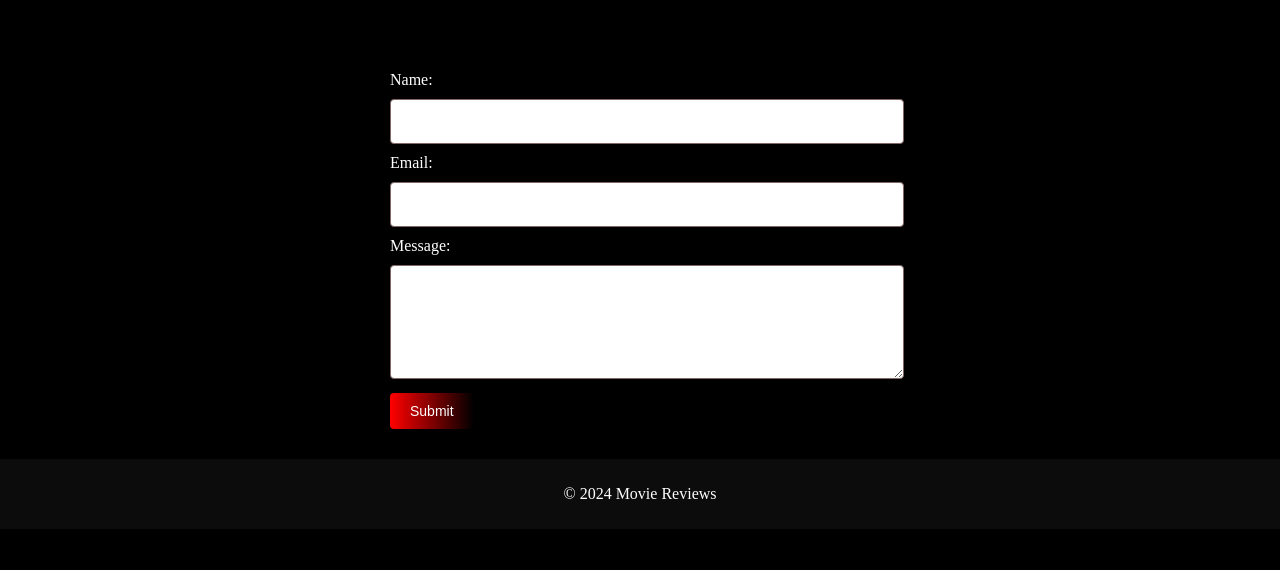
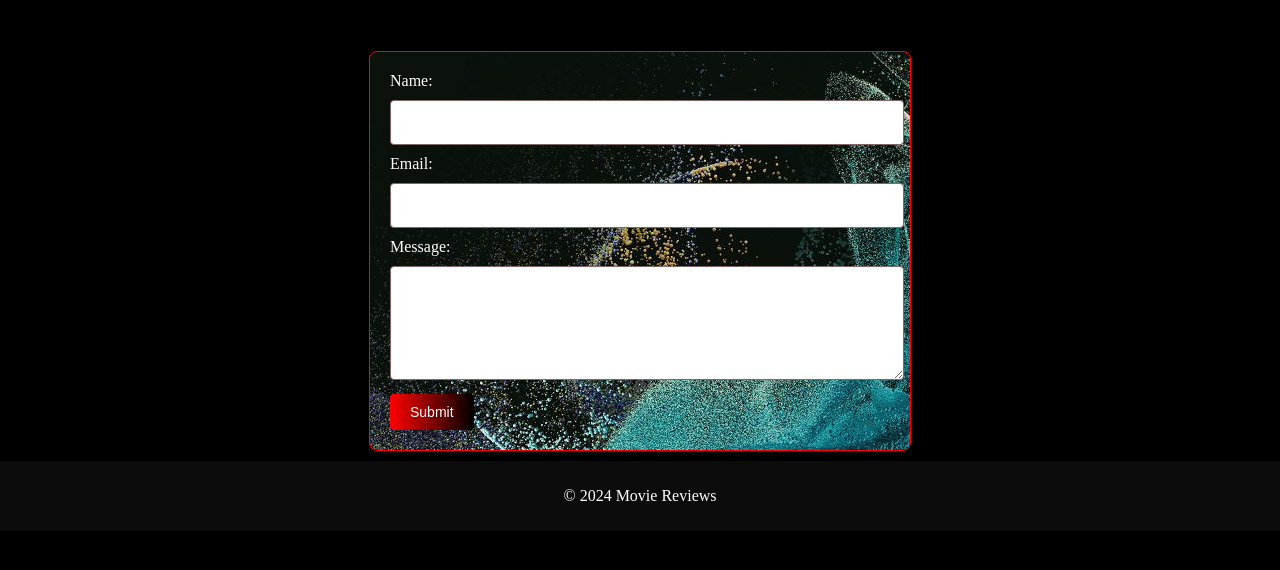
Before and after one commit to Youridolsakib/movies-review, a plain HTML site: page contact.html in a window 1280 px wide. Shown: the part 142-712 px from the top of the page. Drawn offline with Linux system fonts and the light colour scheme.

Commit message:
Update contact.css

```diff
--- a/contact.css
+++ b/contact.css
@@ -35,7 +35,7 @@ body {
     color: white;
   }
   form {
-    background: url("bg.jpg");
+    background: url("img/bg.jpg");
     padding: 20px;
     margin: 10px auto;
     border-radius: 8px;
@@ -44,6 +44,7 @@ body {
     width: 100%;
     color: #ffffff;
     background-position: center;
+      border:1px solid red;
 
 }
 
```
